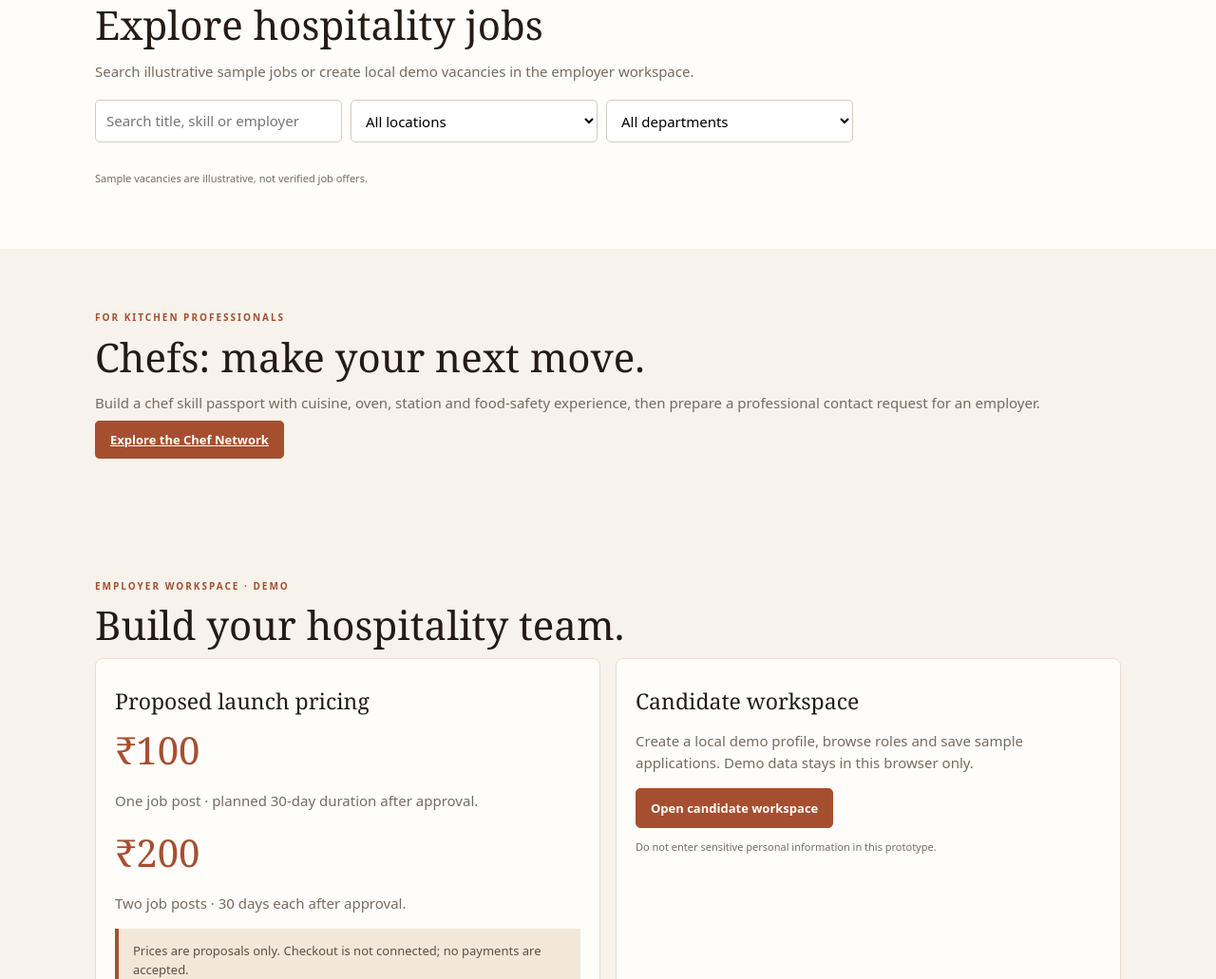
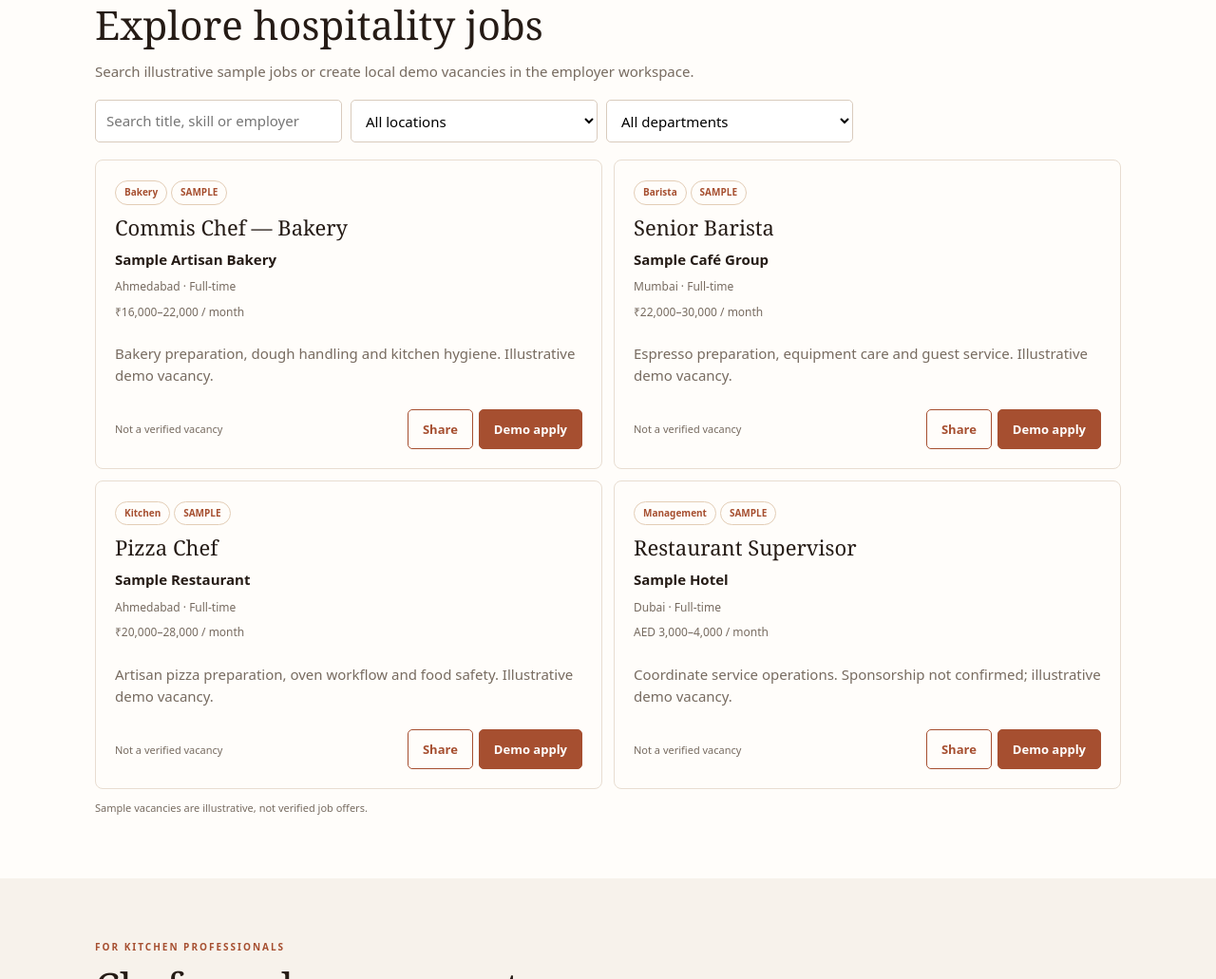
Before and after one commit to saharshsrivastava01-hue/pizzaplay, a plain HTML site: page ovenhire/index.html in a window 1280 px wide. Shown: the part 1129-2160 px from the top of the page at 95% size. Drawn offline with Linux system fonts and the light colour scheme.

Commit message:
Fix job apply button markup in OvenHire

```diff
--- a/ovenhire/index.html
+++ b/ovenhire/index.html
@@ -14,7 +14,7 @@
 const samples=[{id:'s1',company:'Sample Artisan Bakery',title:'Commis Chef — Bakery',dept:'Bakery',location:'Ahmedabad',salary:'₹16,000–22,000 / month',type:'Full-time',description:'Bakery preparation, dough handling and kitchen hygiene. Illustrative demo vacancy.'},{id:'s2',company:'Sample Café Group',title:'Senior Barista',dept:'Barista',location:'Mumbai',salary:'₹22,000–30,000 / month',type:'Full-time',description:'Espresso preparation, equipment care and guest service. Illustrative demo vacancy.'},{id:'s3',company:'Sample Restaurant',title:'Pizza Chef',dept:'Kitchen',location:'Ahmedabad',salary:'₹20,000–28,000 / month',type:'Full-time',description:'Artisan pizza preparation, oven workflow and food safety. Illustrative demo vacancy.'},{id:'s4',company:'Sample Hotel',title:'Restaurant Supervisor',dept:'Management',location:'Dubai',salary:'AED 3,000–4,000 / month',type:'Full-time',description:'Coordinate service operations. Sponsorship not confirmed; illustrative demo vacancy.'}];
 const get=(k,d)=>{try{return JSON.parse(localStorage.getItem('ovenhire_'+k))??d}catch{return d}},put=(k,v)=>localStorage.setItem('ovenhire_'+k,JSON.stringify(v));let jobs=get('jobs',[]),apps=get('apps',[]),profile=get('profile',null);
 const esc=s=>String(s||'').replace(/[&<>"']/g,c=>({'&':'&amp;','<':'&lt;','>':'&gt;','"':'&quot;',"'":'&#39;'}[c]));function all(){return [...jobs,...samples]}
-function renderJobs(){let q=(document.getElementById('q').value||'').toLowerCase(),l=document.getElementById('loc').value,d=document.getElementById('dept').value;let list=all().filter(j=>(!q||(j.title+' '+j.company+' '+j.description).toLowerCase().includes(q))&&(!l||j.location.toLowerCase().includes(l.toLowerCase()))&&(!d||j.dept===d));document.getElementById('jobList').innerHTML=list.length?list.map(j=>'<article class="job"><div><span class="tag">'+esc(j.dept)+'</span> <span class="tag">'+(j.id[0]==='s'?'SAMPLE':'LOCAL DRAFT')+'</span></div><h3>'+esc(j.title)+'</h3><b>'+esc(j.company)+'</b><div class="meta">'+esc(j.location)+' · '+esc(j.type)+'</div><div class="meta">'+esc(j.salary||'Salary not specified')+'</div><p class="muted">'+esc(j.description).slice(0,180)+'</p><div class="jobFoot"><span class="fine">Not a verified vacancy</span><span style="display:flex;gap:6px"><button class="btn alt" onclick="shareJob(\''+esc(j.id)+'\')">Share</button><button class="btn" onclick="applyJob(\''+esc(j.id)+''\')">Demo apply</button></span></div></article>').join(''):'<div class="empty">No matching demo roles. Try another search.</div>'}
+function renderJobs(){let q=(document.getElementById('q').value||'').toLowerCase(),l=document.getElementById('loc').value,d=document.getElementById('dept').value;let list=all().filter(j=>(!q||(j.title+' '+j.company+' '+j.description).toLowerCase().includes(q))&&(!l||j.location.toLowerCase().includes(l.toLowerCase()))&&(!d||j.dept===d));document.getElementById('jobList').innerHTML=list.length?list.map(j=>'<article class="job"><div><span class="tag">'+esc(j.dept)+'</span> <span class="tag">'+(j.id[0]==='s'?'SAMPLE':'LOCAL DRAFT')+'</span></div><h3>'+esc(j.title)+'</h3><b>'+esc(j.company)+'</b><div class="meta">'+esc(j.location)+' · '+esc(j.type)+'</div><div class="meta">'+esc(j.salary||'Salary not specified')+'</div><p class="muted">'+esc(j.description).slice(0,180)+'</p><div class="jobFoot"><span class="fine">Not a verified vacancy</span><span style="display:flex;gap:6px"><button class="btn alt" onclick="shareJob(\''+esc(j.id)+'\')">Share</button><button class="btn" onclick="applyJob(\''+esc(j.id)+'\')">Demo apply</button></span></div></article>').join(''):'<div class="empty">No matching demo roles. Try another search.</div>'}
 async function shareSite(){const data={title:'OvenHire — Hospitality careers',text:'Explore hospitality careers in restaurants, cafés, bakeries and hotels with OvenHire.',url:location.origin+location.pathname};try{if(navigator.share){await navigator.share(data);toast('Thanks for sharing OvenHire.')}else if(navigator.clipboard){await navigator.clipboard.writeText(data.url);toast('OvenHire link copied. Share it with your network.')}else{toast('Copy the website address from your browser to share it.')}}catch(e){if(e.name!=='AbortError')toast('Sharing was unavailable. Copy the website address instead.')}}
 function toast(t){let e=document.getElementById('toast');e.textContent=t;e.classList.remove('hidden');setTimeout(()=>e.classList.add('hidden'),2600)}
 function openView(v){document.getElementById('workspace').classList.remove('hidden');switchTab(v);document.getElementById('workspace').scrollIntoView({behavior:'smooth'})}
```
